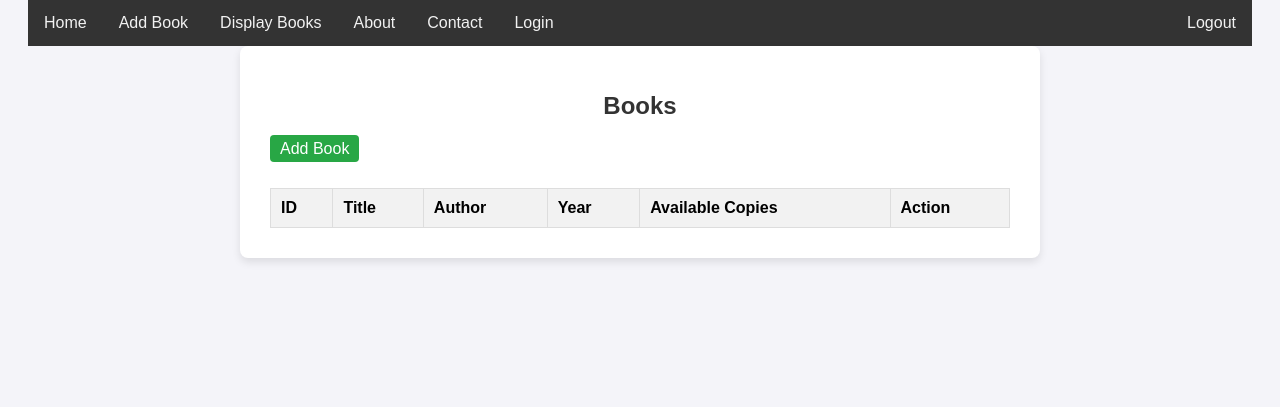
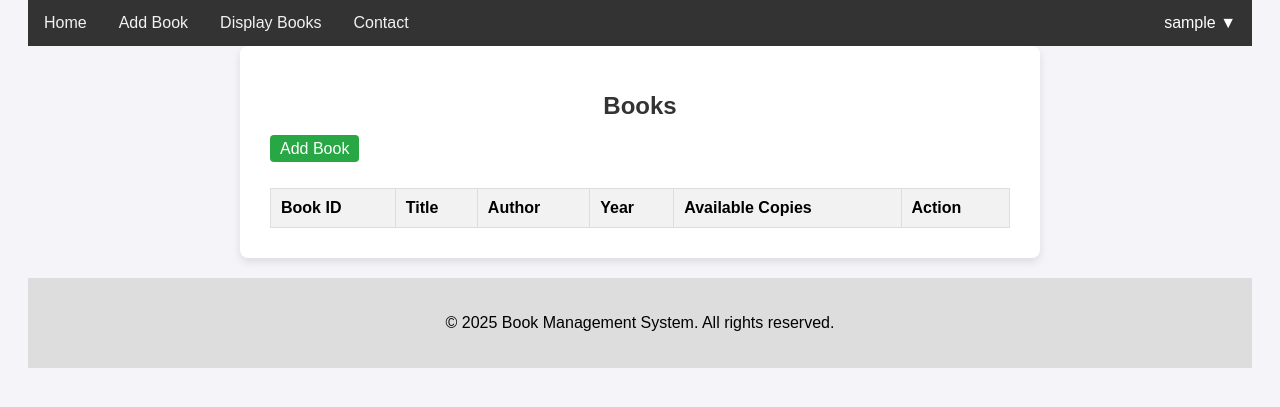
Before and after one commit to muhammadhaikalbinazman/dtd3033_grp, a PHP site: page /display_books.php in a window 1280 px wide. Shown: the part 234-641 px from the top of the page. Run offline with PHP 8.4, Linux system fonts and the light colour scheme; the visitor is signed in with stand-in values (Sample User, id 1); data that the repository does not hold is empty.

Commit message:
version 1.3

```diff
--- a/display_books.php
+++ b/display_books.php
@@ -3,8 +3,8 @@ include 'dbconfig.php'; // Include database configuration
 
 // Handle delete request
 if (isset($_GET['delete'])) {
-    $id = intval($_GET['delete']);
-    $sql = "DELETE FROM bookForm WHERE id = $id";
+    $book_id = intval($_GET['delete']);
+    $sql = "DELETE FROM bookForm WHERE book_id = $book_id";
     if ($conn->query($sql) === TRUE) {
         header("Location: display_books.php");
         exit();
@@ -71,7 +71,7 @@ if (!$result) {
             background-color: #fff;
         }
 
-        .add-button, .delete-button {
+        .add-button, .edit-button, .delete-button {
             background-color: #28a745;
             color: #fff;
             border: none;
@@ -83,6 +83,14 @@ if (!$result) {
 
         .add-button:hover {
             background-color: #218838;
+        }
+
+        .edit-button {
+            background-color: #007bff;
+        }
+
+        .edit-button:hover {
+            background-color: #0056b3;
         }
 
         .delete-button {
@@ -108,7 +116,7 @@ include 'menu.php';
     <table>
         <thead>
             <tr>
-                <th>ID</th>
+                <th>Book ID</th>
                 <th>Title</th>
                 <th>Author</th>
                 <th>Year</th>
@@ -119,13 +127,14 @@ include 'menu.php';
         <tbody>
             <?php while ($row = $result->fetch_assoc()): ?>
                 <tr>
-                    <td><?php echo htmlspecialchars($row['id']); ?></td>
+                    <td><?php echo htmlspecialchars($row['book_id']); ?></td>
                     <td><?php echo htmlspecialchars($row['title']); ?></td>
                     <td><?php echo htmlspecialchars($row['author']); ?></td>
                     <td><?php echo htmlspecialchars($row['publication_year']); ?></td>
                     <td><?php echo htmlspecialchars($row['available_copies']); ?></td>
                     <td>
-                        <a href="display_books.php?delete=<?php echo $row['id']; ?>" class="delete-button">Delete</a>
+                        <a href="edit_book.php?book_id=<?php echo $row['book_id']; ?>" class="edit-button">Edit</a>
+                        <a href="display_books.php?delete=<?php echo $row['book_id']; ?>" class="delete-button">Delete</a>
                     </td>
                 </tr>
             <?php endwhile; ?>
@@ -133,5 +142,6 @@ include 'menu.php';
     </table>
 </div>
 
+<?php include 'footer.php'; ?>
 </body>
 </html>
--- a/menu.php
+++ b/menu.php
@@ -1,9 +1,83 @@
+<!-- <?php
+session_start(); // Start the session to access session variables
+?> -->
+
 <div class="topnav">
-        <a href="index.php">Home</a>
-        <a href="add_book.php">Add Book</a>
-        <a href="display_books.php">Display Books</a>
-        <a href="about.php">About</a>
-        <a href="contact.php">Contact</a>
-        <a href="login.php">Login</a>
-        <a href="logout.php" style="float:right">Logout</a>
+    <a href="index.php">Home</a>
+    <a href="add_book.php">Add Book</a>
+    <a href="display_books.php">Display Books</a>
+    <a href="contact.php">Contact</a>
+    <div class="dropdown" style="float:right">
+        <button class="dropbtn"><?php echo htmlspecialchars($_SESSION['user']); ?> ▼</button>
+        <div class="dropdown-content">
+            <a href="logout.php">Logout</a>
+        </div>
+    </div>
 </div>
+
+<style>
+    .topnav {
+        overflow: hidden;
+        background-color: #333;
+    }
+
+    .topnav a {
+        float: left;
+        display: block;
+        color: #f2f2f2;
+        text-align: center;
+        padding: 14px 16px;
+        text-decoration: none;
+    }
+
+    .topnav a:hover {
+        background-color: #ddd;
+        color: black;
+    }
+
+    .dropdown {
+        float: right;
+        overflow: hidden;
+    }
+
+    .dropdown .dropbtn {
+        font-size: 16px;
+        border: none;
+        outline: none;
+        color: white;
+        padding: 14px 16px;
+        background-color: inherit;
+        font-family: inherit;
+        margin: 0;
+    }
+
+    .dropdown-content {
+        display: none;
+        position: absolute;
+        background-color: #f9f9f9;
+        min-width: 160px;
+        box-shadow: 0px 8px 16px 0px rgba(0,0,0,0.2);
+        z-index: 1;
+    }
+
+    .dropdown-content a {
+        float: none;
+        color: black;
+        padding: 12px 16px;
+        text-decoration: none;
+        display: block;
+        text-align: left;
+    }
+
+    .dropdown-content a:hover {
+        background-color: #ddd;
+    }
+
+    .dropdown:hover .dropdown-content {
+        display: block;
+    }
+
+    .dropdown:hover .dropbtn {
+        background-color: #3e8e41;
+    }
+</style>
```
Also changed, not shown: add_book.php (+6 -2 lines), edit_book.php (+117 -28 lines).
